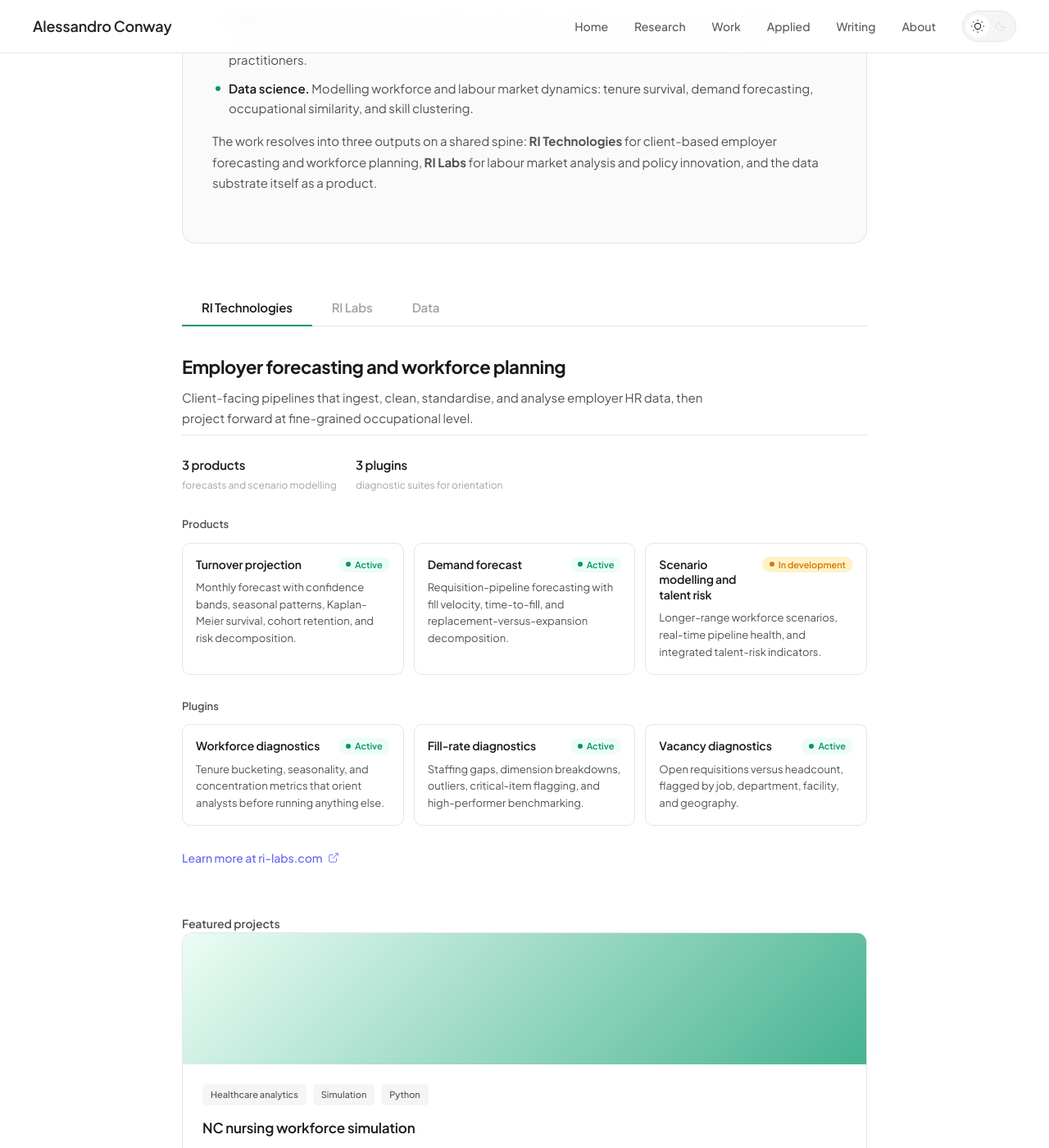
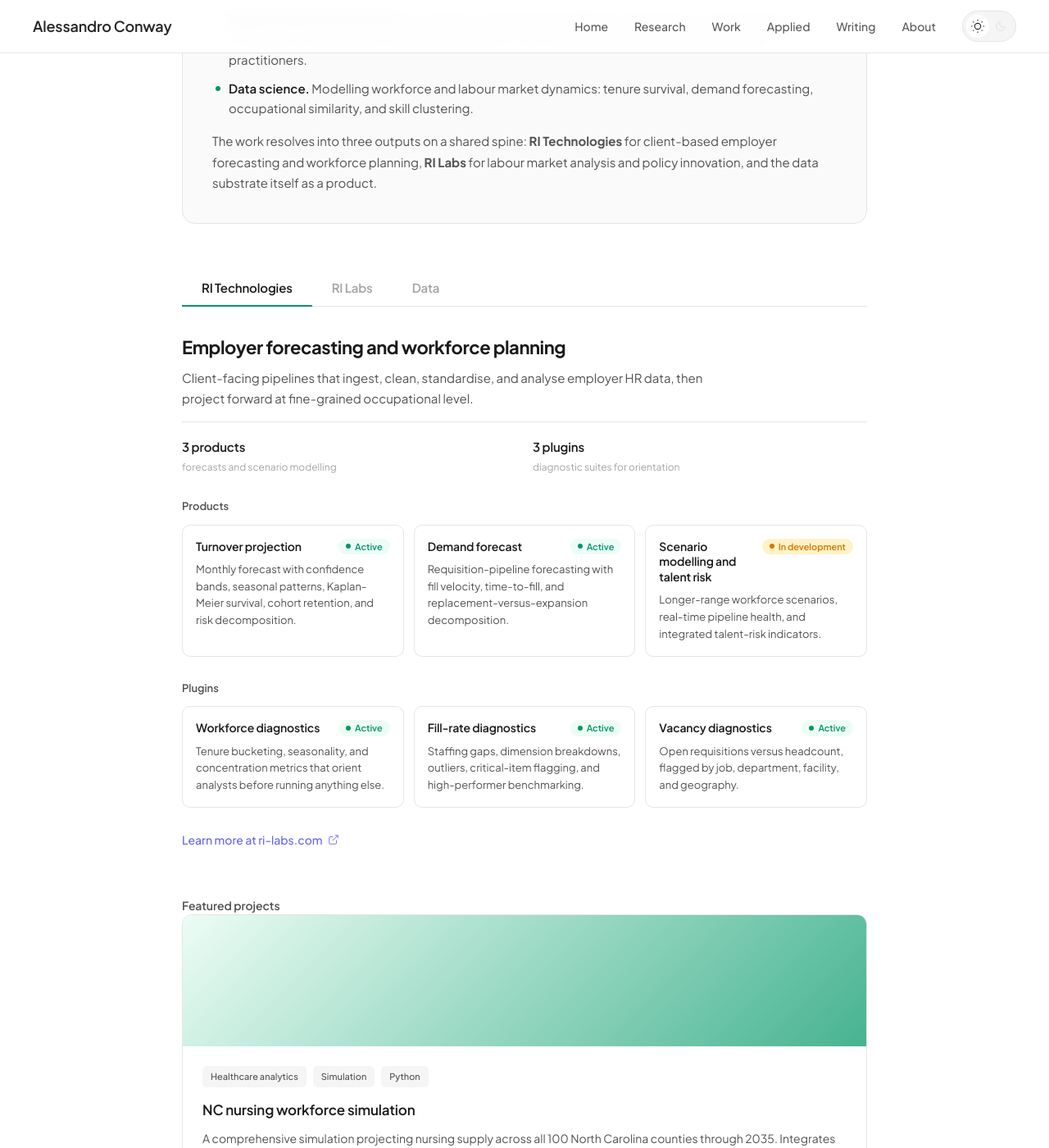
Before and after one commit to conway1521/conway1521.github.io, a Jekyll site: the page built from work.html, in a window 1280 px wide and 1400 px high, scrolled down 627 px. Shown: the whole window at 82% size. Built offline with Jekyll 4.4.1, drawn with Linux system fonts in a browser that asks for light colours.

Commit message:
Add tab-stats variant of scope-row (2-col override)

```diff
--- a/assets/css/main.css
+++ b/assets/css/main.css
@@ -178,7 +178,7 @@ main { max-width: 900px; margin: 0 auto; padding: 120px 32px 80px; }
 .role-period { font-size: 14px; color: var(--text-tertiary); }
 .role-status { display: flex; align-items: center; gap: 6px; font-size: 12px; font-weight: 600; color: var(--work); background: var(--bg-primary); padding: 6px 14px; border-radius: 20px; border: 1px solid var(--border); flex-shrink: 0; transition: background 0.4s ease, border-color 0.4s ease; }
 .role-status::before { content: ''; width: 6px; height: 6px; background: var(--work); border-radius: 50%; }
-.role-description { font-size: 15px; color: var(--text-secondary); line-height: 1.7; margin-bottom: 24px; }
+.role-description { font-size: 15px; color: var(--text-secondary); line-height: 1.7; }
 .role-description > p { margin-bottom: 12px; }
 .role-description > p:last-child { margin-bottom: 0; }
 .role-bullets { list-style: none; padding: 0; margin: 0 0 14px 0; display: flex; flex-direction: column; gap: 10px; }
@@ -345,7 +345,8 @@ footer { border-top: 1px solid var(--border); padding: 48px 24px; background: va
 .scope-item { display: flex; flex-direction: column; gap: 4px; }
 .scope-item strong { font-size: 15px; color: var(--text-primary); font-weight: 600; letter-spacing: -0.01em; }
 .scope-item span { font-size: 12px; color: var(--text-tertiary); line-height: 1.45; }
-@media (max-width: 720px) { .scope-row { grid-template-columns: repeat(2, 1fr); gap: 16px; } }
+.scope-row.tab-stats { grid-template-columns: repeat(2, 1fr); margin-top: 16px; padding-top: 18px; gap: 20px; }
+@media (max-width: 720px) { .scope-row { grid-template-columns: repeat(2, 1fr); gap: 16px; } .scope-row.tab-stats { grid-template-columns: 1fr; gap: 12px; } }
 
 /* FRAMEWORK PANEL */
 .framework-panel { margin-bottom: 56px; padding: 32px; border: 1px solid var(--border); border-radius: 16px; background: var(--bg-secondary); transition: background 0.4s ease, border-color 0.4s ease; }
```
